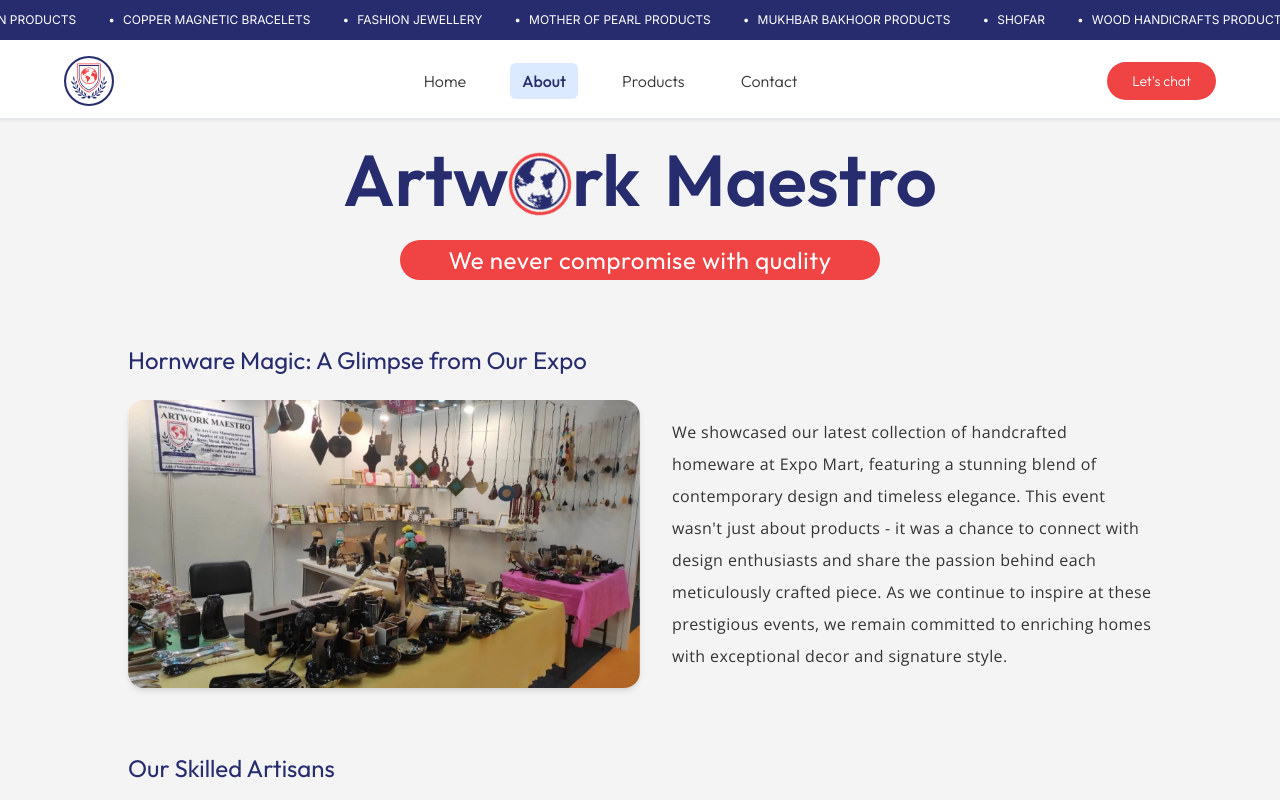
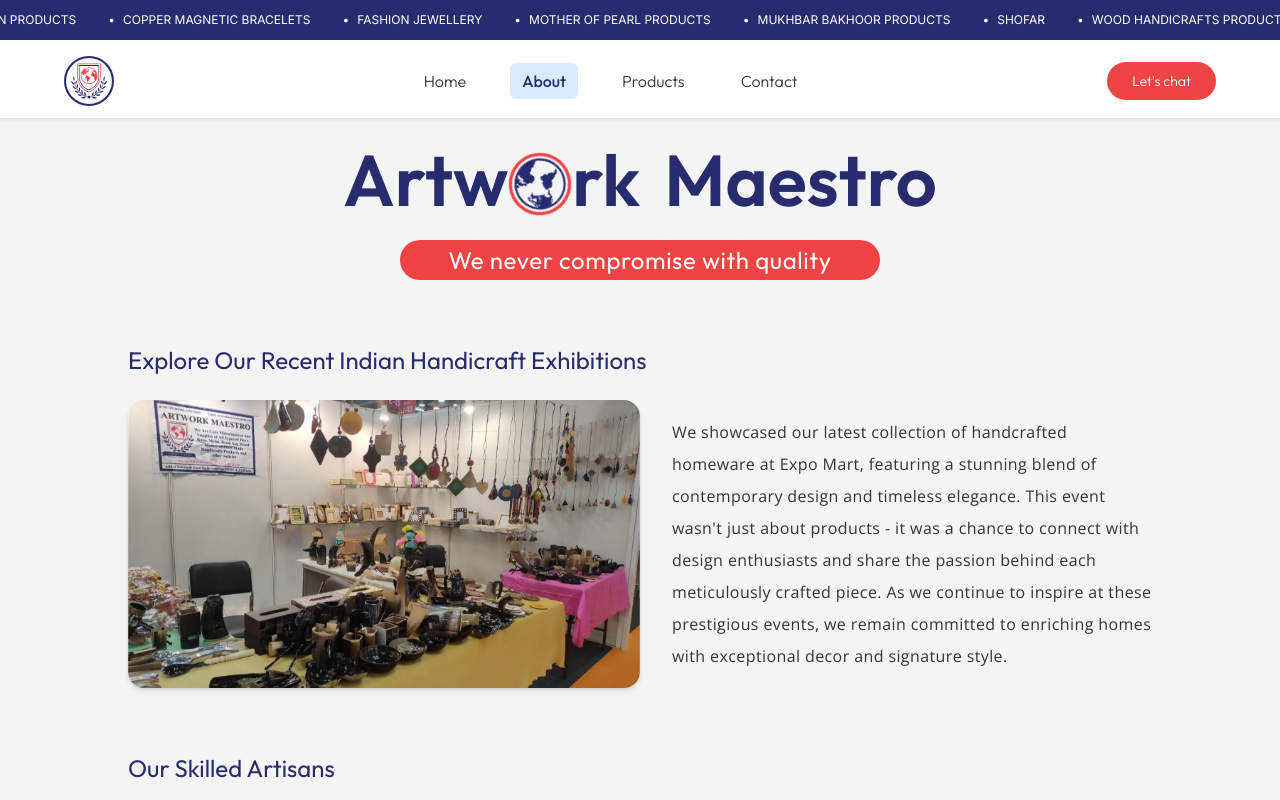
Before and after one commit to saadsalmany/Artwork-Maestro, a Next.js app: page /about in a window 1280 px wide. Shown: the top 800 px of the page. Built offline with nearby package versions, Linux system fonts and the light colour scheme; a web font is replaced by a local one.

Commit message:
added expo heading

```diff
--- a/app/Components/AboutUs.js
+++ b/app/Components/AboutUs.js
@@ -57,7 +57,6 @@
     });
   };
 
-
   return (
     <div className="max-w-6xl mx-auto px-8 tablet:px-16 desktop:px-26 my-24">
       {/* Header */}
@@ -100,7 +99,7 @@
       {/* Hornware Magic Section */}
       <div className="mb-16 section">
         <h2 className="font-outfit text-secondary-blue text-2xl mb-6">
-          Hornware Magic: A Glimpse from Our Expo
+          Explore Our Recent Indian Handicraft Exhibitions
         </h2>
         <div className="flex flex-col md:flex-col items-center lg:flex-row gap-8">
           <Image
--- a/app/Components/Contact.js
+++ b/app/Components/Contact.js
@@ -7,9 +7,6 @@
   Phone,
   Mail,
   MapPin,
-  Facebook,
-  Instagram,
-  Linkedin,
 } from "lucide-react";
 const ContactForm = () => {
   const [status, setStatus] = useState("");
```
